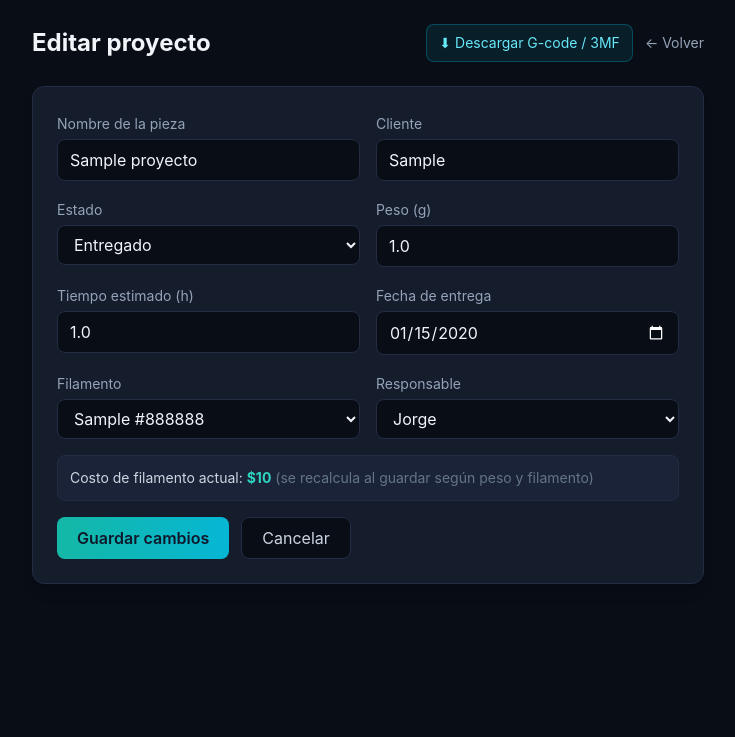
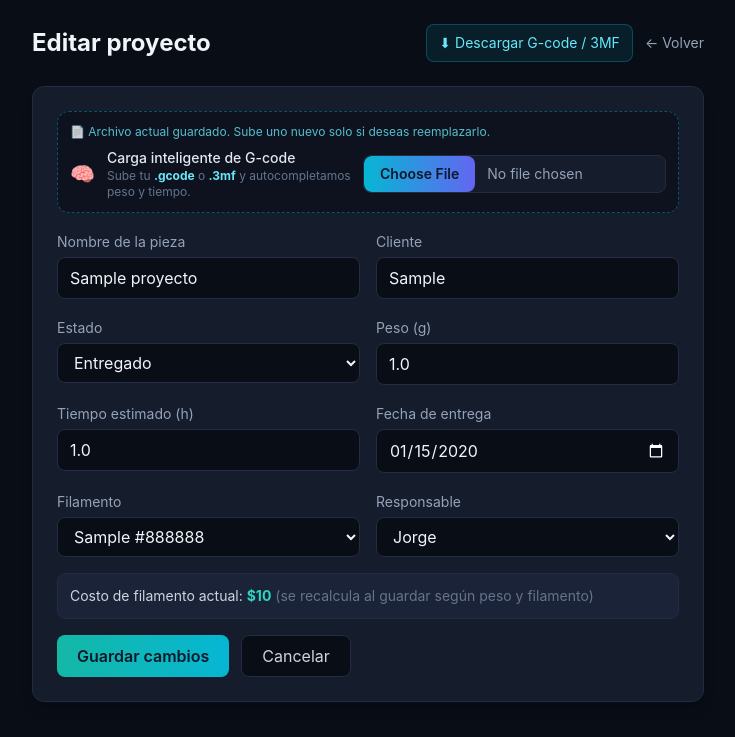
Before and after one commit to JorgeEstrada1/cocotef, a Flask app: page /proyectos/1/editar in a window 1280 px wide. Shown: the part 63-800 px from the top of the page, without its empty margins (272-1007 px from the left). Run offline with Flask 3, Linux system fonts and the light colour scheme; a user stored in the database is signed in; tables that the repository leaves empty hold one stand-in row (values such as "Sample post"); some libraries are stand-ins or nearby versions.

Commit message:
feat: reemplazo de archivo G-code/3MF en la edición de proyectos (v1.3)
- editar_proyecto: dropzone + enctype multipart + JS de autocompletado
- Nota 'Archivo actual guardado' cuando el proyecto ya tiene archivo
- Backend: si se sube archivo nuevo, reparsea peso/tiempo, borra el viejo y guarda el nuevo con UUID
- Si no se sube archivo, gcode_filename queda intacto (sin borrar nada)

Co-Authored-By: Claude Opus 4.8 (1M context) <noreply@anthropic.com>

```diff
--- a/app.py
+++ b/app.py
@@ -368,6 +368,13 @@ def registrar_rutas(app):
         archivo.save(os.path.join(_gcodes_dir(), nombre_disco))
         return nombre_disco
 
+    def _guardar_bytes_gcode(data, ext):
+        """Escribe bytes en disco con nombre UUID. Devuelve el nombre en disco."""
+        nombre_disco = f"{uuid.uuid4().hex}{ext}"
+        with open(os.path.join(_gcodes_dir(), nombre_disco), "wb") as fh:
+            fh.write(data)
+        return nombre_disco
+
     def _borrar_gcode(nombre):
         """Borra el archivo físico si existe (evita basura en disco)."""
         if not nombre:
@@ -506,6 +513,25 @@ def registrar_rutas(app):
             p.filamento_id = int(f["filamento_id"]) if f.get("filamento_id") else None
             p.fecha_entrega = _parse_fecha_opt(f.get("fecha_entrega"))
             p.usuario_id = int(f["usuario_id"]) if f.get("usuario_id") else None
+
+            # ¿Subió un archivo nuevo? -> reparsear, borrar el viejo y guardar el nuevo
+            nuevo = request.files.get("gcode_file")
+            if nuevo and nuevo.filename:
+                ext = os.path.splitext(secure_filename(nuevo.filename))[1].lower()
+                if ext in EXTENSIONES_GCODE:
+                    data = nuevo.read()
+                    meta = parsear_metadatos_slicer(data, nuevo.filename)
+                    if meta["peso_g"] is not None:
+                        p.peso_g = meta["peso_g"]
+                    if meta["tiempo_h"] is not None:
+                        p.tiempo_estimado_h = meta["tiempo_h"]
+                    _borrar_gcode(p.gcode_filename)            # elimina el archivo viejo
+                    p.gcode_filename = _guardar_bytes_gcode(data, ext)  # guarda el nuevo (UUID)
+                    flash("Archivo G-code reemplazado y metadatos actualizados.", "ok")
+                else:
+                    flash("Formato de archivo no soportado; se conservó el anterior.", "error")
+            # Si NO subió archivo, gcode_filename queda intacto.
+
             db.session.commit()  # el costo se recalcula solo (propiedad derivada)
             flash("Proyecto actualizado.", "ok")
             return redirect(url_for("proyectos"))
--- a/templates/editar_proyecto.html
+++ b/templates/editar_proyecto.html
@@ -16,8 +16,30 @@
     </div>
   </div>
 
-  <form method="post" action="{{ url_for('editar_proyecto', pid=p.id) }}"
+  <form method="post" action="{{ url_for('editar_proyecto', pid=p.id) }}" id="form-proyecto"
+        enctype="multipart/form-data"
         class="bg-card border border-edge rounded-xl shadow-lg p-6 grid grid-cols-1 md:grid-cols-2 gap-4">
+
+    <!-- Carga inteligente / reemplazo de G-code -->
+    <div class="md:col-span-2 relative rounded-xl border border-dashed border-cyan-500/40 bg-base/60 p-3">
+      {% if p.gcode_filename %}
+      <p class="text-xs text-cyan-300/80 mb-2">📄 Archivo actual guardado. Sube uno nuevo solo si deseas reemplazarlo.</p>
+      {% endif %}
+      <div class="flex flex-wrap items-center gap-3">
+        <span class="text-xl">🧠</span>
+        <div class="flex-1 min-w-[220px]">
+          <p class="text-sm font-medium text-slate-200">Carga inteligente de G-code</p>
+          <p class="text-xs text-slate-500">Sube tu <b class="text-cyan-300">.gcode</b> o <b class="text-cyan-300">.3mf</b> y autocompletamos peso y tiempo.</p>
+        </div>
+        <input type="file" id="gcode_file" name="gcode_file" accept=".gcode,.gco,.3mf"
+               class="text-sm text-slate-400 bg-card border border-edge rounded-lg cursor-pointer
+                      file:mr-3 file:py-2 file:px-4 file:rounded-lg file:border-0 file:cursor-pointer
+                      file:bg-gradient-to-r file:from-cyan-500 file:to-indigo-500 file:text-slate-900
+                      file:font-semibold hover:file:opacity-90">
+      </div>
+      <p id="gcode_status" class="text-xs mt-2 hidden"></p>
+    </div>
+
     <label class="block">
       <span class="text-sm text-slate-400">Nombre de la pieza</span>
       <input name="nombre" value="{{ p.nombre }}" required class="{{ inp }}">
@@ -73,4 +95,46 @@
     </div>
   </form>
 </div>
+
+<script>
+(function () {
+  const input  = document.getElementById("gcode_file");
+  const status = document.getElementById("gcode_status");
+  const form   = document.getElementById("form-proyecto");
+  if (!input) return;
+
+  const pesoField   = form.querySelector('input[name="peso_g"]');
+  const tiempoField = form.querySelector('input[name="tiempo_estimado_h"]');
+
+  function showStatus(msg, tipo) {
+    status.className = "text-xs mt-2 " + (
+      tipo === "ok" ? "text-teal-300" : tipo === "err" ? "text-rose-300" : "text-cyan-300");
+    status.textContent = msg;
+    status.classList.remove("hidden");
+  }
+  function flash(field) {
+    field.classList.add("ring-2", "ring-cyan-400");
+    setTimeout(() => field.classList.remove("ring-2", "ring-cyan-400"), 1200);
+  }
+
+  input.addEventListener("change", async function () {
+    const file = input.files[0];
+    if (!file) return;
+    showStatus("🔄 Analizando " + file.name + "…", "info");
+    const fd = new FormData();
+    fd.append("archivo", file);
+    try {
+      const resp = await fetch("{{ url_for('parse_gcode') }}", { method: "POST", body: fd });
+      const data = await resp.json();
+      if (!data.ok) { showStatus("⚠️ " + (data.error || "No se pudo procesar."), "err"); return; }
+      const partes = [];
+      if (data.peso_g != null)   { pesoField.value = data.peso_g;     flash(pesoField);   partes.push(data.peso_g + " g"); }
+      if (data.tiempo_h != null) { tiempoField.value = data.tiempo_h; flash(tiempoField); partes.push(data.tiempo_h + " h"); }
+      showStatus("✅ Nuevo archivo listo: " + file.name + " (" + partes.join(" · ") + "). Guarda para reemplazar.", "ok");
+    } catch (e) {
+      showStatus("⚠️ Error de red al procesar el archivo.", "err");
+    }
+  });
+})();
+</script>
 {% endblock %}
```
